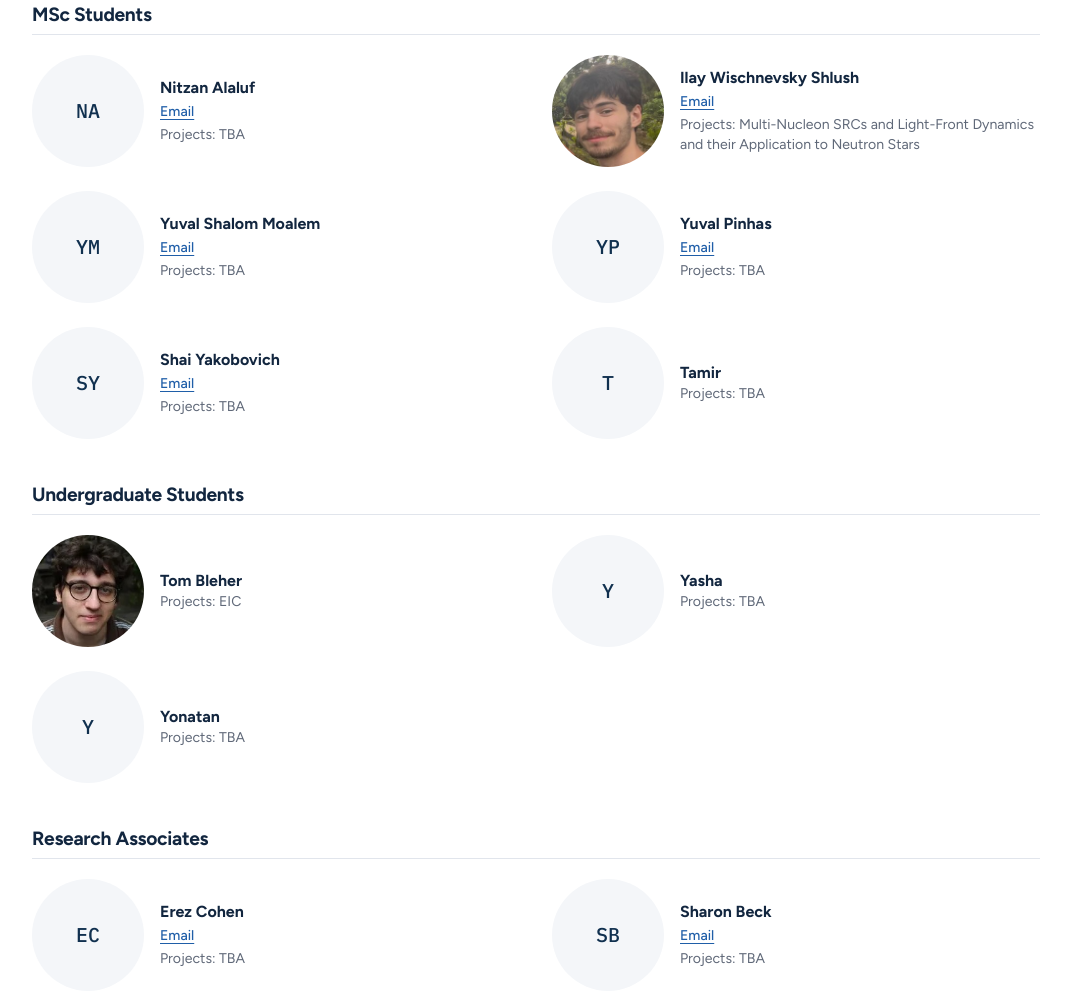
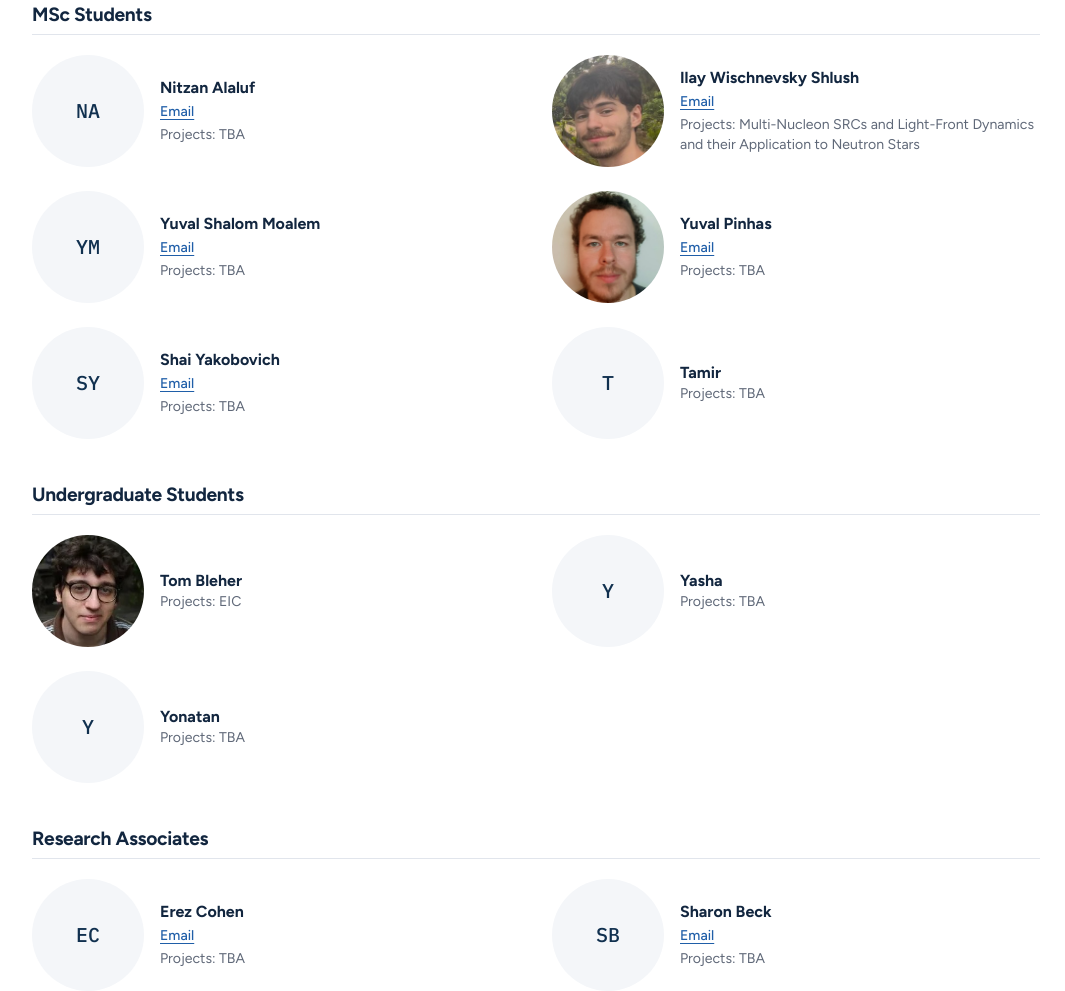
Before and after one commit to tom-bleher/koroverlab, a plain HTML site: page people.html in a window 1280 px wide. Shown: the part 937-1928 px from the top of the page, without its empty margins (104-1169 px from the left). Drawn offline with Linux system fonts and the light colour scheme.

Commit message:
Add Yuval Pinhas's photo
Co-Authored-By: Claude Opus 5.5 <noreply@anthropic.com>

```diff
--- a/people.html
+++ b/people.html
@@ -79,7 +79,7 @@
           <li><span class="photo" aria-hidden="true">NA</span><div><b>Nitzan Alaluf</b><a class="mail" href="mailto:nitzanalaluf@mail.tau.ac.il" title="nitzanalaluf@mail.tau.ac.il">Email</a><span>Projects: TBA</span></div></li>
           <li><img src="assets/images/ilay-wischnevsky-shlush.jpg" alt="" width="228" height="228" loading="lazy"><div><b>Ilay Wischnevsky Shlush</b><a class="mail" href="mailto:ilayw1@mail.tau.ac.il" title="ilayw1@mail.tau.ac.il">Email</a><span>Projects: Multi-Nucleon SRCs and Light-Front Dynamics and their Application to Neutron Stars</span></div></li>
           <li><span class="photo" aria-hidden="true">YM</span><div><b>Yuval Shalom Moalem</b><a class="mail" href="mailto:yuval.shalommoalem@mail.huji.ac.il" title="yuval.shalommoalem@mail.huji.ac.il">Email</a><span>Projects: TBA</span></div></li>
-          <li><span class="photo" aria-hidden="true">YP</span><div><b>Yuval Pinhas</b><a class="mail" href="mailto:yuvalpinhas@mail.tau.ac.il" title="yuvalpinhas@mail.tau.ac.il">Email</a><span>Projects: TBA</span></div></li>
+          <li><img src="assets/images/yuval-pinhas.jpg" alt="" width="228" height="228" loading="lazy"><div><b>Yuval Pinhas</b><a class="mail" href="mailto:yuvalpinhas@mail.tau.ac.il" title="yuvalpinhas@mail.tau.ac.il">Email</a><span>Projects: TBA</span></div></li>
           <li><span class="photo" aria-hidden="true">SY</span><div><b>Shai Yakobovich</b><a class="mail" href="mailto:shaiy@mail.tau.ac.il" title="shaiy@mail.tau.ac.il">Email</a><span>Projects: TBA</span></div></li>
           <li><span class="photo" aria-hidden="true">T</span><div><b>Tamir</b><span>Projects: TBA</span></div></li>
         </ul>
```
Also changed, not shown: assets/images/yuval-pinhas.jpg (added).
